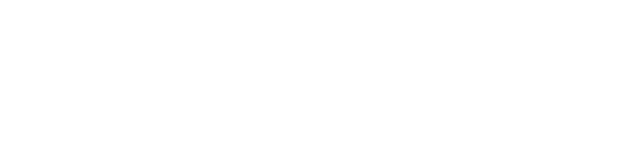
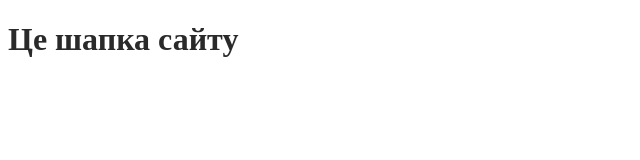
Before and after one commit to irynazalata/goit-homework1, a plain HTML site: page index.html in a window 1280 px wide. Shown: the whole page, without its empty margins (0-640 px from the left). Drawn offline with Linux system fonts and the light colour scheme.

Commit message:
Додала заголовок і стилі

```diff
--- a/index.html
+++ b/index.html
@@ -4,6 +4,9 @@
     <meta charset="UTF-8" />
     <meta name="viewport" content="width=device-width, initial-scale=1.0" />
     <title>Git rules!</title>
+    <link rel="stylesheet" href="./css/styles.css" />
   </head>
-  <body></body>
+  <body>
+    <h1>Це шапка сайту</h1>
+  </body>
 </html>
```
